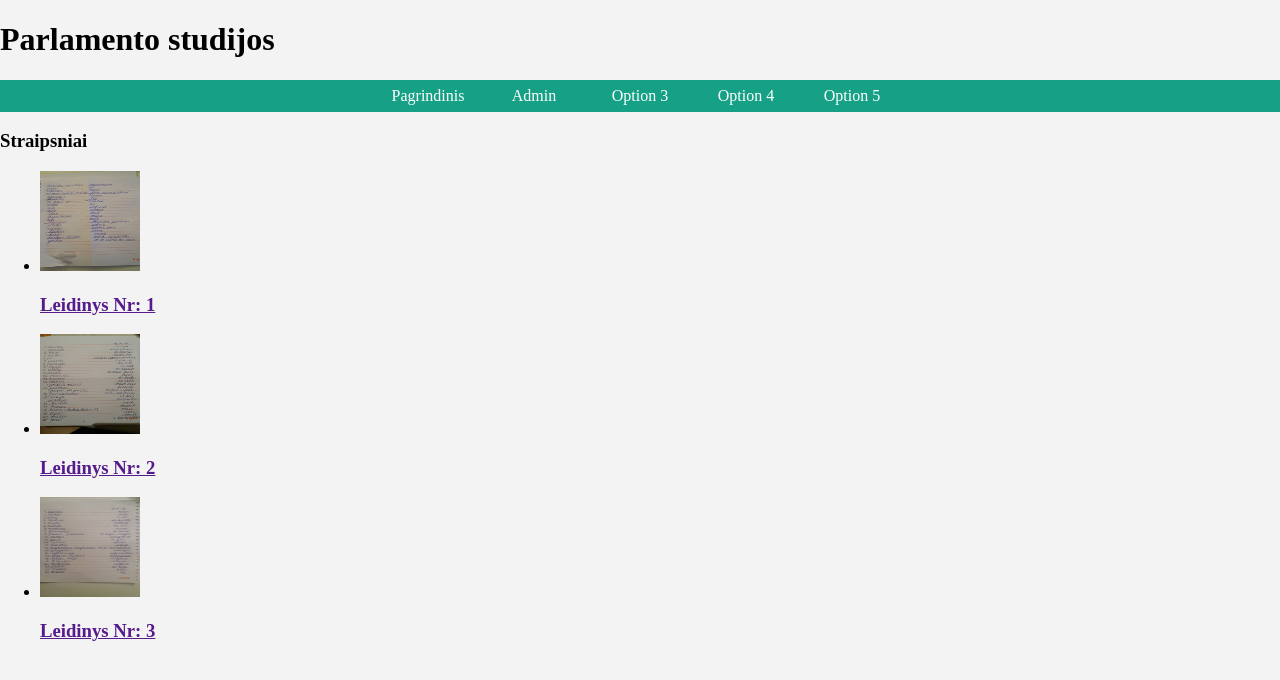
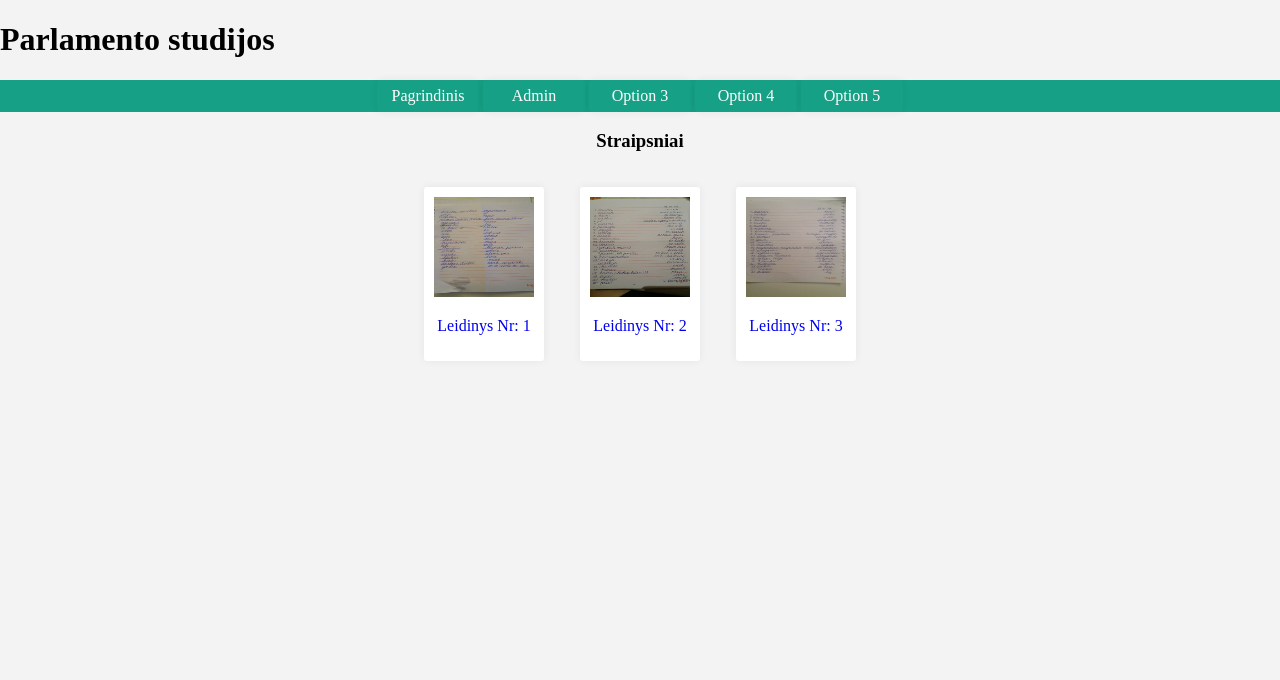
Before and after one commit to ankeris/parlamento-studijos, a PHP site: page / in a window 1280 px wide. Shown: the top 680 px of the page. Run offline with PHP 8.4, Linux system fonts and the light colour scheme; data comes from the database, SQL or seed files in the repository; some libraries are stand-ins or nearby versions.

Commit message:
No protection yet.

```diff
--- /dev/null
+++ b/css/colorpanel.css
@@ -0,0 +1,3 @@
+
+
+/*# sourceMappingURL=colorpanel.css.map */
--- a/css/mainpage.css
+++ b/css/mainpage.css
@@ -34,4 +34,28 @@
 body {
   background-color: #F3F3F3; }
 
+main {
+  max-width: 800px;
+  margin: 0 auto;
+  text-align: center; }
+  main ul {
+    width: 100%;
+    list-style: none;
+    padding: 0; }
+    main ul section {
+      padding: 10px; }
+  main a {
+    text-decoration: none; }
+
+li {
+  display: inline-block;
+  margin: 2%;
+  background-color: white;
+  border-radius: 3px;
+  box-shadow: 0 0 8px rgba(0, 0, 0, 0.06);
+  transition-duration: 90ms; }
+  li:hover {
+    transform: scale(1.05);
+    transition-duration: 90ms; }
+
 /*# sourceMappingURL=mainpage.css.map */
--- a/css/mainpage.scss
+++ b/css/mainpage.scss
@@ -8,3 +8,31 @@
 body {
     background-color: $darkerwhite;
 }
+main {
+    max-width: 800px;
+    margin: 0 auto;
+    text-align: center;
+    ul{
+        width: 100%;
+        list-style: none;
+        padding: 0;
+        section{
+            padding: 10px;
+            }
+        }
+    a{
+        text-decoration: none;
+    }
+    }
+    li{
+        display: inline-block;
+        margin: 2%;
+        background-color: white;
+        border-radius: 3px;
+        box-shadow:0 0 8px rgba(0, 0, 0, 0.06);
+        transition-duration: 90ms;
+        &:hover{
+            transform: scale(1.05);
+            transition-duration: 90ms;
+        }
+    }
--- a/includes/header.php
+++ b/includes/header.php
@@ -3,8 +3,9 @@
 <head>
     <meta charset="UTF-8">
     <title>Parlamento Studijos</title>
-    <link rel="stylesheet" href="css/mainpage.css">
-    <link rel="stylesheet" href="node_modules/normalize.css/normalize.css">
+    <?php ?>
+    <link rel="stylesheet" href="/parlamento-studijos/css/mainpage.css">
+    <link rel="stylesheet" href="/parlamento-studijos/node_modules/normalize.css/normalize.css">
 </head>
 
 <body>
@@ -14,10 +15,10 @@
 <nav>
     <ul id="menu">
       <li class="button">
-        <a href="./index.php"> Pagrindinis </a>
+        <a href="/parlamento-studijos/index.php"> Pagrindinis </a>
       </li>
       <li class="button">
-        <a href="./admin-page.php"> Admin </a>
+        <a href="/parlamento-studijos/admin-page.php"> Admin </a>
      </li>
       <li class="button">
         <a href="#"> Option 3 </a>
--- a/index.php
+++ b/index.php
@@ -17,18 +17,18 @@ $publications = $sth->fetchAll();
             foreach ($publications as $publication) {
             ?>
 
-            <li>
-                <img src="media/covers/<?php echo $publication['image']?>" alt="" style="width: 100px; height: 100px;">
-                <br>
-                <a href=""><h3>Leidinys Nr: <?php echo $publication['number'] ?></h3></a>
-            </li>
+                    <li>
+                        <a href="publication.php?publicationindex=<?php echo $publication['number']?>">
+                            <section>
+                            <img src="media/covers/<?php echo $publication['image']?>" alt="" style="width: 100px; height: 100px;">
 
-            <?php
-            }
-            ?>
+                            <p>Leidinys Nr: <?php echo $publication['number'] ?></p>
+                            </section>
+                        </a>
+                    </li>
+
+
+            <?php } ?>
         </ul>
    </section>
 </main>
-
-</body>
-</html>
```
Also changed, not shown: publication.php (added, +25 -0 lines), .htaccess, media/covers/9.jpg (added), 5 other files.
